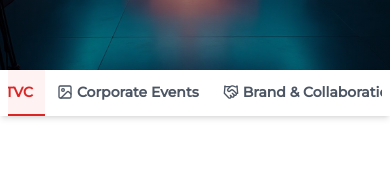
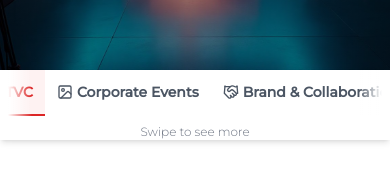
Before and after one commit to Scrift-io/progressivegroup-scrift, a React (Vite) app: page /media in a window 390 px wide. Shown: the part 362-544 px from the top of the page. Built offline with nearby package versions, Linux system fonts and the light colour scheme.

Commit message:
Fix mobile version and add swipe indication

```diff
--- a/src/pages/Media.tsx
+++ b/src/pages/Media.tsx
@@ -93,12 +93,13 @@ const Media = () => {
       {/* Tab Navigation */}
       <section className="bg-white shadow-md sticky top-16 z-40">
         <div className="max-w-7xl mx-auto px-2 sm:px-4 lg:px-8">
-          <div className="flex justify-center items-center overflow-x-auto scrollbar-hide">
+          <div className="relative">
+            <div className="flex justify-center items-center overflow-x-auto scrollbar-hide snap-x snap-mandatory">
               {tabs.map(tab => (
                 <button
                   key={tab.id}
                   onClick={() => setActiveTab(tab.id)}
-                className={`flex items-center px-3 sm:px-6 py-3 sm:py-4 text-sm sm:text-base font-semibold whitespace-nowrap border-b-2 transition-all duration-300 ${
+                  className={`flex items-center px-3 sm:px-6 py-3 sm:py-4 text-sm sm:text-base font-semibold whitespace-nowrap border-b-2 transition-all duration-300 snap-center ${
                     activeTab === tab.id
                       ? 'border-pg-red text-pg-red bg-red-50'
                       : 'border-transparent text-gray-600 hover:text-pg-red hover:bg-gray-50'
@@ -109,6 +110,12 @@ const Media = () => {
                 </button>
               ))}
             </div>
+            {/* Mobile swipe gradients */}
+            <div className="pointer-events-none sm:hidden absolute left-0 top-0 h-full w-6 bg-gradient-to-r from-white to-transparent" />
+            <div className="pointer-events-none sm:hidden absolute right-0 top-0 h-full w-6 bg-gradient-to-l from-white to-transparent" />
+          </div>
+          {/* Subtle mobile hint */}
+          <p className="sm:hidden text-xs text-gray-500 text-center mt-2">Swipe to see more</p>
         </div>
       </section>
 
```
Lines whose indentation alone changed are shown as unchanged.
